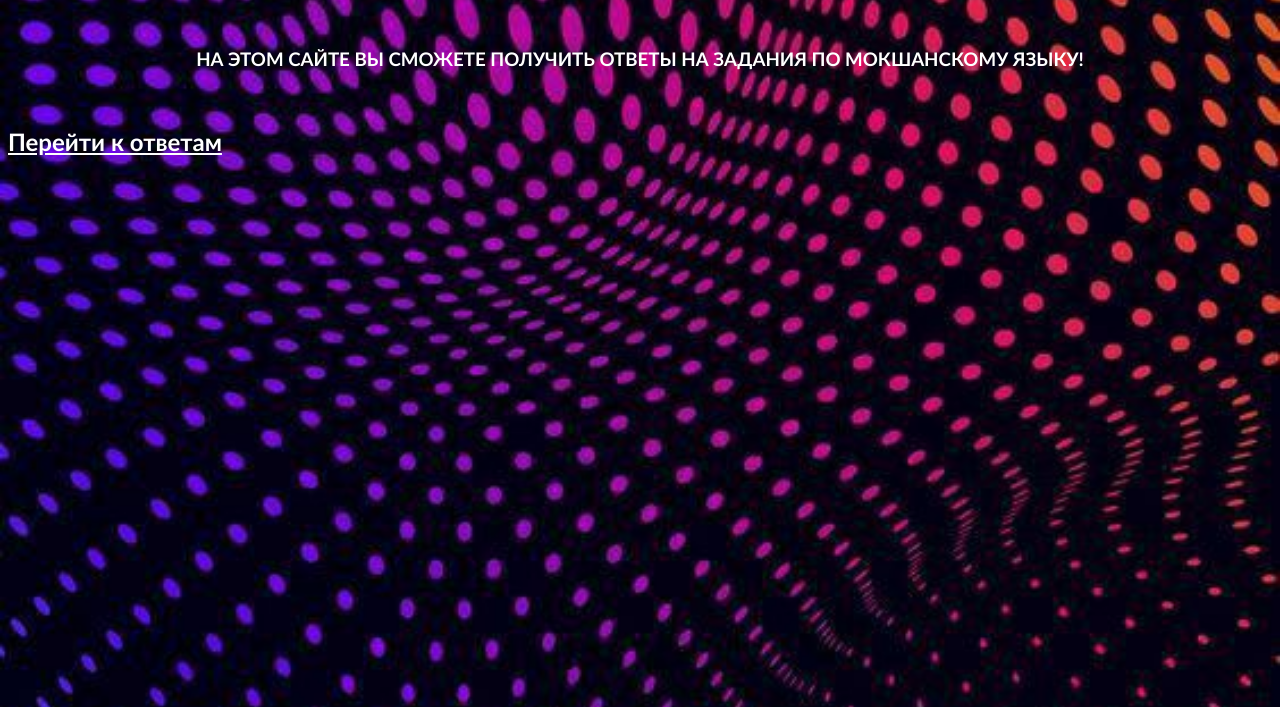
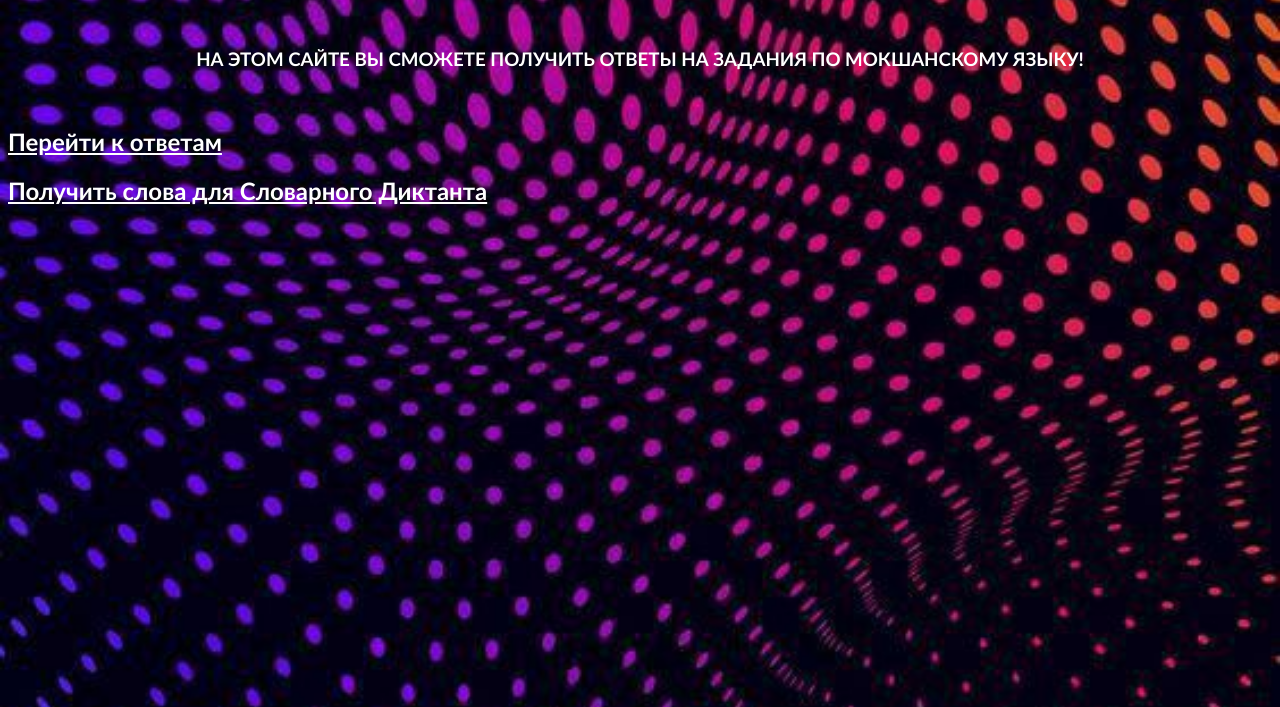
Before and after one commit to Artem1463/GDZ-MZ, a plain HTML site: page index.html in a window 1280 px wide. Shown: the part 93-800 px from the top of the page. Drawn offline with Linux system fonts and the light colour scheme.

Commit message:
Add files via upload

```diff
--- a/index.html
+++ b/index.html
@@ -11,5 +11,6 @@
 <br> <h3 align='center'>НА ЭТОМ САЙТЕ ВЫ СМОЖЕТЕ ПОЛУЧИТЬ ОТВЕТЫ НА ЗАДАНИЯ ПО МОКШАНСКОМУ ЯЗЫКУ!</h3>
 <br>
 <p><h2><a class='gtgdz' href="gdz.html">Перейти к ответам</a></h2></p>
+<p><h2><a class='gtgdz' href="gdz.html">Получить слова для Словарного Диктанта</a></h2></p>
 </body>
 </html>
```
